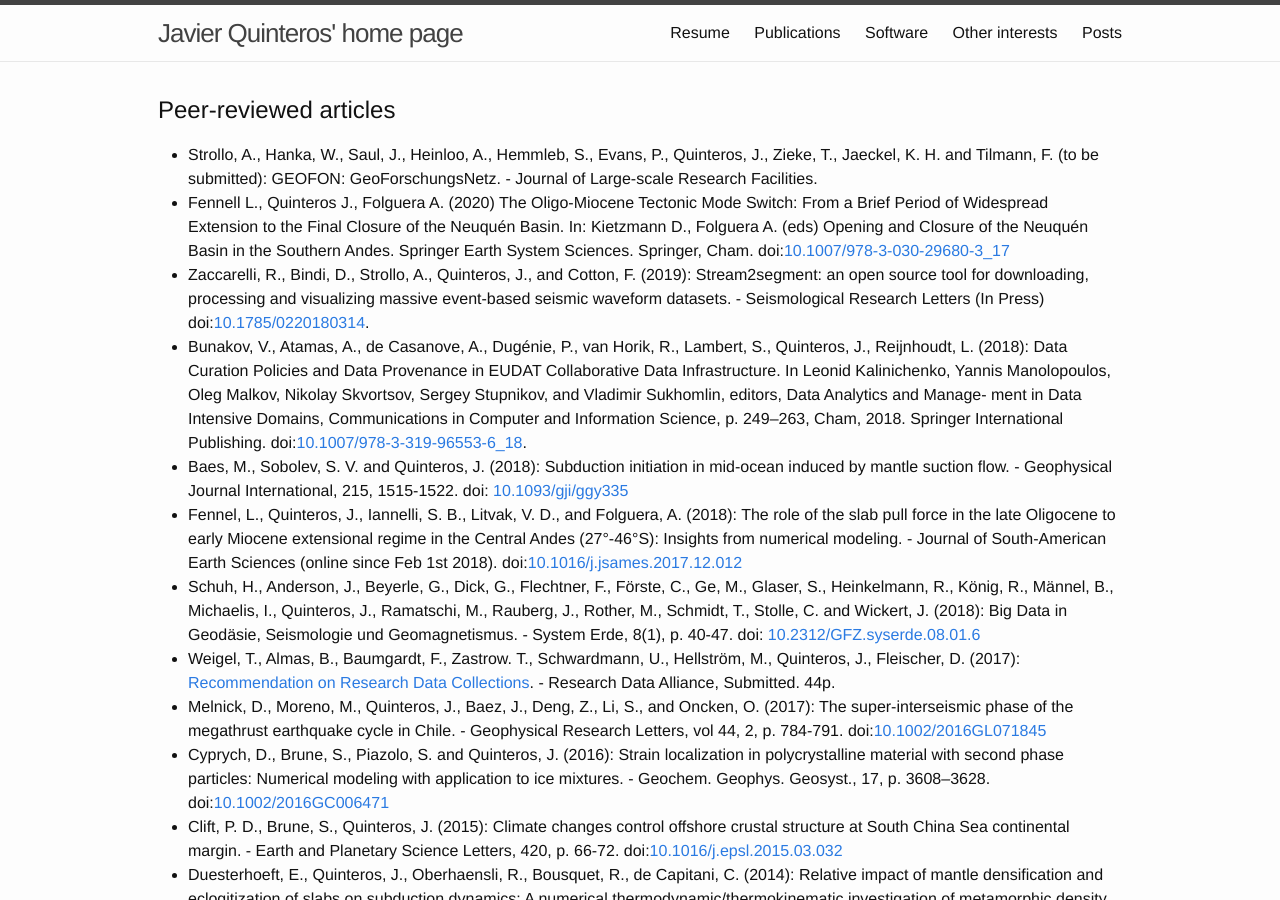
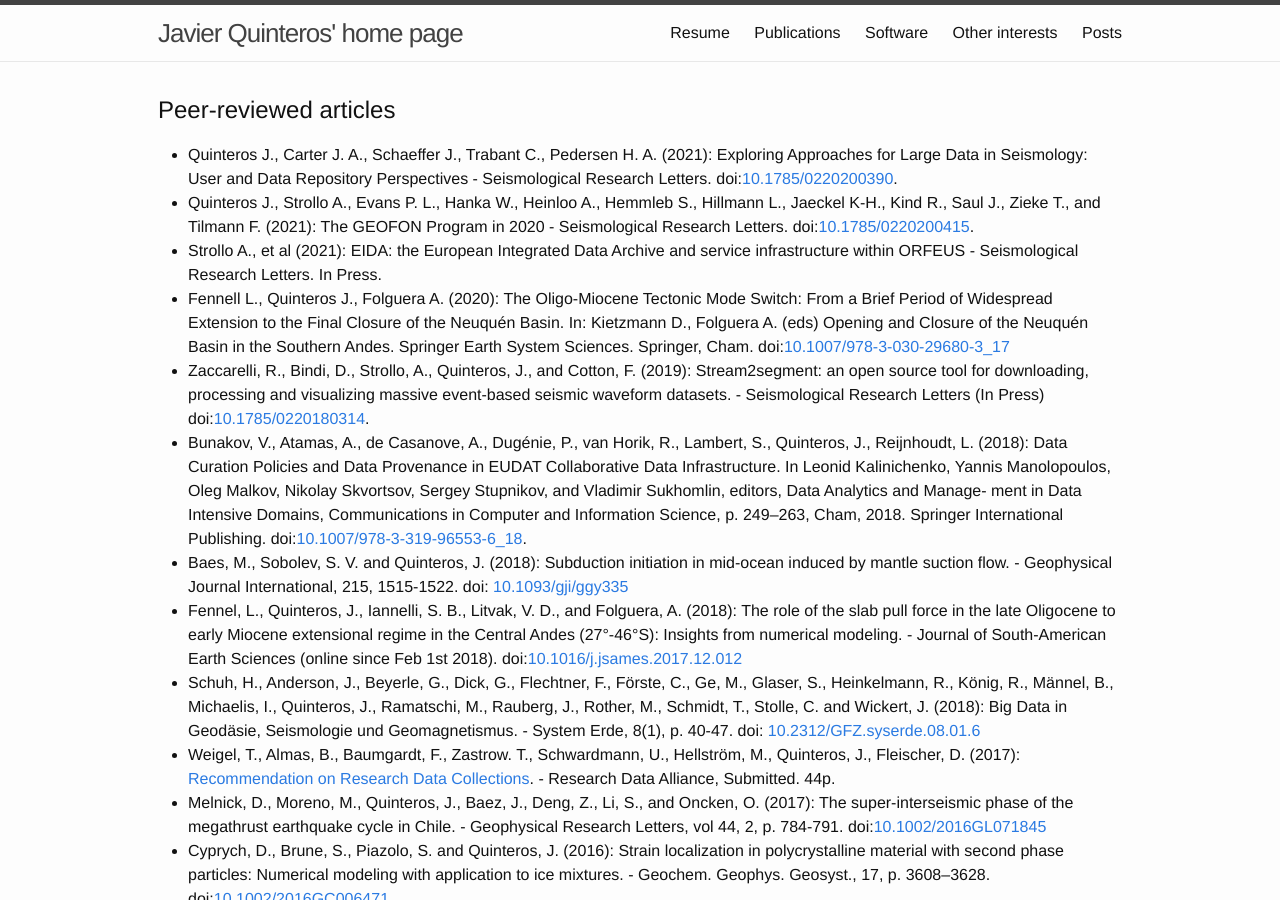
Before and after one commit to javiquinte/javiquinte.github.io, a Jekyll site: the page built from 3-publications.md, in a window 1280 px wide and 900 px high. Built offline with Jekyll 4.4.1, drawn with Linux system fonts in a browser that asks for light colours.

Commit message:
Add the three SRL papers for the Special Issue

```diff
--- a/3-publications.md
+++ b/3-publications.md
@@ -6,8 +6,10 @@ categories: publications
 
 Peer-reviewed articles
 ----------------------
-* Strollo, A., Hanka, W., Saul, J., Heinloo, A., Hemmleb, S., Evans, P., Quinteros, J., Zieke, T., Jaeckel, K. H. and Tilmann, F. (to be submitted): GEOFON: GeoForschungsNetz. - Journal of Large-scale Research Facilities.
-* Fennell L., Quinteros J., Folguera A. (2020) The Oligo-Miocene Tectonic Mode Switch: From a Brief Period of Widespread Extension to the Final Closure of the Neuquén Basin. In: Kietzmann D., Folguera A. (eds) Opening and Closure of the Neuquén Basin in the Southern Andes. Springer Earth System Sciences. Springer, Cham. doi:[10.1007/978-3-030-29680-3_17](http://doi.org/10.1007/978-3-030-29680-3_17)
+* Quinteros J., Carter J. A., Schaeffer J., Trabant C., Pedersen H. A. (2021): Exploring Approaches for Large Data in Seismology: User and Data Repository Perspectives - Seismological Research Letters. doi:[10.1785/0220200390](https://doi.org/10.1785/0220200390).
+* Quinteros J., Strollo A., Evans P. L., Hanka W., Heinloo A., Hemmleb S., Hillmann L., Jaeckel K-H., Kind R., Saul J., Zieke T., and Tilmann F. (2021): The GEOFON Program in 2020 - Seismological Research Letters. doi:[10.1785/0220200415](https://doi.org/10.1785/0220200415).
+* Strollo A., et al (2021): EIDA: the European Integrated Data Archive and service infrastructure within ORFEUS - Seismological Research Letters. In Press.
+* Fennell L., Quinteros J., Folguera A. (2020): The Oligo-Miocene Tectonic Mode Switch: From a Brief Period of Widespread Extension to the Final Closure of the Neuquén Basin. In: Kietzmann D., Folguera A. (eds) Opening and Closure of the Neuquén Basin in the Southern Andes. Springer Earth System Sciences. Springer, Cham. doi:[10.1007/978-3-030-29680-3_17](http://doi.org/10.1007/978-3-030-29680-3_17)
 * Zaccarelli, R., Bindi, D., Strollo, A., Quinteros, J., and Cotton, F. (2019): Stream2segment: an open source tool for downloading, processing and visualizing massive event-based seismic waveform datasets. - Seismological Research Letters (In Press) doi:[10.1785/0220180314](http://doi.org/10.1785/0220180314).
 * Bunakov, V., Atamas, A., de Casanove, A., Dugénie, P., van Horik, R., Lambert, S., Quinteros, J., Reijnhoudt, L. (2018): Data Curation Policies and Data Provenance in EUDAT Collaborative Data Infrastructure. In Leonid Kalinichenko, Yannis Manolopoulos, Oleg Malkov, Nikolay Skvortsov, Sergey Stupnikov, and Vladimir Sukhomlin, editors, Data Analytics and Manage- ment in Data Intensive Domains, Communications in Computer and Information Science, p. 249–263, Cham, 2018. Springer International Publishing. doi:[10.1007/978-3-319-96553-6_18](http://doi.org/10.1007/978-3-319-96553-6_18).
 * Baes, M., Sobolev, S. V. and Quinteros, J. (2018): Subduction initiation in mid-ocean induced by mantle suction flow. - Geophysical Journal International, 215, 1515-1522. doi: [10.1093/gji/ggy335](https://doi.org/10.1093/gji/ggy335)
```
